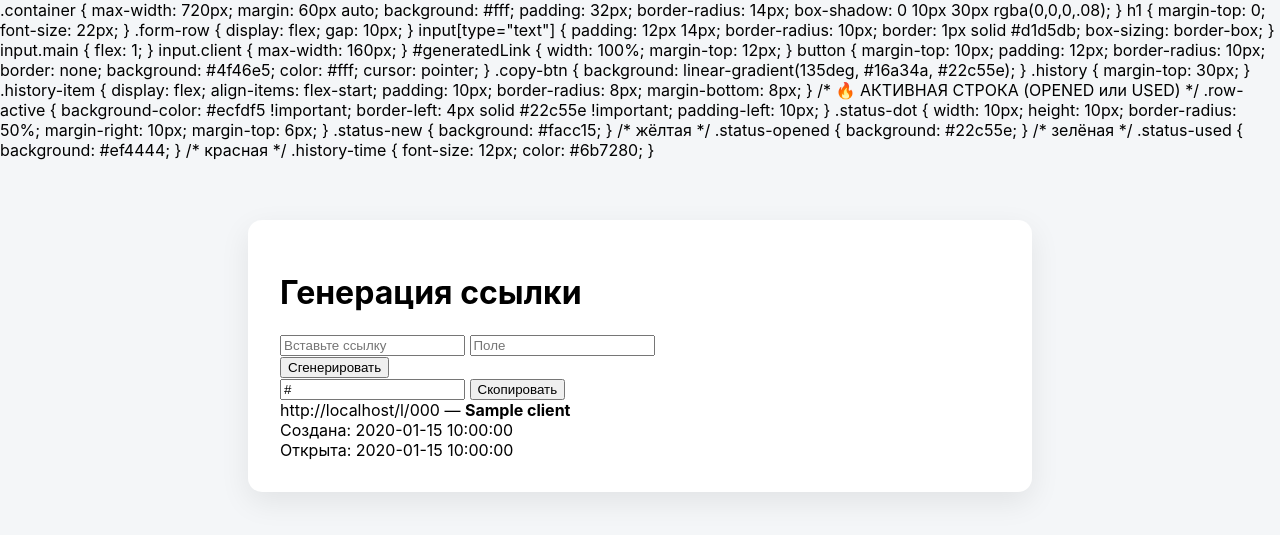
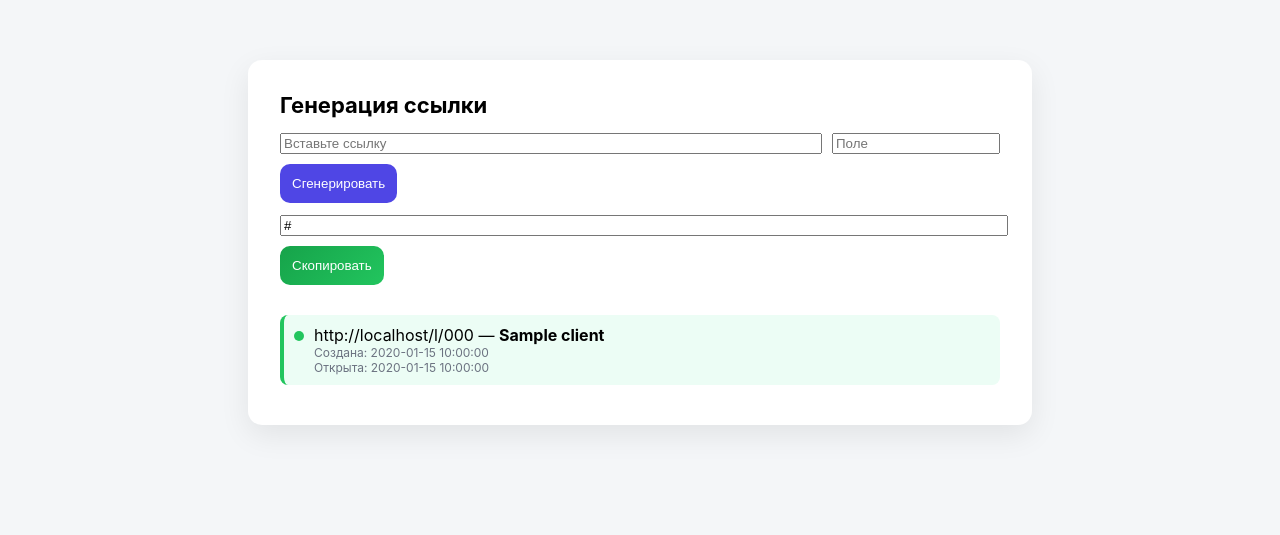
Before and after one commit to sergymarco25-hub/one-time-link, a FastAPI app: template templates/index.html in a window 1280 px wide. Shown: the top 535 px of the page. Run offline with FastAPI, Linux system fonts and the light colour scheme; the template is opened without the code that fills it: most values are stand-ins (such as "Sample title", 1, 10 or a date in 2020).

Commit message:
Update index.html

```diff
--- a/templates/index.html
+++ b/templates/index.html
@@ -10,37 +10,6 @@ body {
   background: #f4f6f8;
   margin: 0;
 }
-
-.container {
-  max-width: 720px;
-  margin: 60px auto;
-  background: #fff;
-  padding: 32px;
-  border-radius: 14px;
-  box-shadow: 0 10px 30px rgba(0,0,0,.08);
-}
-
-/* кнопки */
-button {
-  transition: transform 0.12s ease, box-shadow 0.12s ease;
-}
-
-button:active {
-  transform: scale(0.96);
-  box-shadow: 0 4px 10px rgba(0,0,0,0.15) inset;
-}
-
-/* анимация клика */
-@keyframes pulse {
-  0% { transform: scale(1); }
-  50% { transform: scale(1.04); }
-  100% { transform: scale(1); }
-}
-
-button.pulse {
-  animation: pulse 0.3s ease;
-}
-</style>
 
 .container {
   max-width: 720px;
@@ -84,29 +53,38 @@ button {
   background: #4f46e5;
   color: #fff;
   cursor: pointer;
+  transition: transform .12s ease, box-shadow .12s ease;
+}
+
+button:active {
+  transform: scale(0.96);
+  box-shadow: inset 0 4px 10px rgba(0,0,0,.15);
 }
 
 .copy-btn {
   background: linear-gradient(135deg, #16a34a, #22c55e);
 }
 
-.history {
-  margin-top: 30px;
+/* pulse */
+@keyframes pulse {
+  0% { transform: scale(1); }
+  50% { transform: scale(1.04); }
+  100% { transform: scale(1); }
 }
+button.pulse { animation: pulse .3s ease; }
+
+.history { margin-top: 30px; }
 
 .history-item {
   display: flex;
-  align-items: flex-start;
   padding: 10px;
   border-radius: 8px;
   margin-bottom: 8px;
 }
 
-/* 🔥 АКТИВНАЯ СТРОКА (OPENED или USED) */
 .row-active {
-  background-color: #ecfdf5 !important;
-  border-left: 4px solid #22c55e !important;
-  padding-left: 10px;
+  background: #ecfdf5;
+  border-left: 4px solid #22c55e;
 }
 
 .status-dot {
@@ -117,9 +95,9 @@ button {
   margin-top: 6px;
 }
 
-.status-new { background: #facc15; }    /* жёлтая */
-.status-opened { background: #22c55e; } /* зелёная */
-.status-used { background: #ef4444; }   /* красная */
+.status-new { background: #facc15; }
+.status-opened { background: #22c55e; }
+.status-used { background: #ef4444; }
 
 .history-time {
   font-size: 12px;
@@ -135,21 +113,9 @@ button {
 
 <form method="post" action="/create">
   <div class="form-row">
-    <input
-      class="main"
-      id="targetInput"
-      name="target_url"
-      placeholder="Вставьте ссылку"
-      required
-    >
-
-    <input
-      class="client"
-      name="client"
-      placeholder="Поле"
-    >
+    <input class="main" id="targetInput" name="target_url" placeholder="Вставьте ссылку" required>
+    <input class="client" name="client" placeholder="Поле">
   </div>
-
   <button type="submit">Сгенерировать</button>
 </form>
 
@@ -160,148 +126,63 @@ button {
 
 <div class="history">
 {% for code, item in links.items() %}
-<div class="history-item {% if item.state == 'OPENED' or item.state == 'USED' %}row-active{% endif %}">
-
+<div class="history-item {% if item.state != 'NEW' %}row-active{% endif %}">
   <span class="status-dot
     {% if item.state == 'NEW' %}status-new
     {% elif item.state == 'OPENED' %}status-opened
-    {% elif item.state == 'USED' %}status-used
-    {% endif %}">
+    {% else %}status-used{% endif %}">
   </span>
-
   <div>
-    <div>
-      {{ request.base_url }}l/{{ code }}
-      {% if item.client %} — <b>{{ item.client }}</b>{% endif %}
-    </div>
-
-    <div class="history-time">
-      Создана: {{ item.created_at }}
-    </div>
-
+    <div>{{ request.base_url }}l/{{ code }}{% if item.client %} — <b>{{ item.client }}</b>{% endif %}</div>
+    <div class="history-time">Создана: {{ item.created_at }}</div>
     {% if item.opened_at %}
-    <div class="history-time">
-      Открыта: {{ item.opened_at }}
-    </div>
+      <div class="history-time">Открыта: {{ item.opened_at }}</div>
     {% endif %}
   </div>
-
 </div>
 {% endfor %}
 </div>
-
 </div>
 
 <script>
+// анимация кнопок
+document.querySelectorAll("button").forEach(btn => {
+  btn.addEventListener("click", () => {
+    btn.classList.remove("pulse");
+    void btn.offsetWidth;
+    btn.classList.add("pulse");
+  });
+});
+
+// копирование
 function copyLink() {
-  const i = document.getElementById("generatedLink");
-  i.select();
+  const input = document.getElementById("generatedLink");
+  if (!input) return;
+  input.select();
   document.execCommand("copy");
+  input.style.background = "#dcfce7";
+  setTimeout(() => input.style.background = "", 300);
 }
 
-/* 🔁 Поднимаем активные (зелёные) ссылки вверх */
-document.addEventListener("DOMContentLoaded", () => {
-  const history = document.querySelector(".history");
-  if (!history) return;
-
-  const items = Array.from(history.querySelectorAll(".history-item"));
-
-  const active = items.filter(i => i.classList.contains("row-active"));
-  const inactive = items.filter(i => !i.classList.contains("row-active"));
-
-  // Очищаем контейнер
-  history.innerHTML = "";
-
-  // Сначала активные (в том порядке, как пришли)
-  active.forEach(i => history.appendChild(i));
-
-  // Потом остальные
-  inactive.forEach(i => history.appendChild(i));
-});
-</script>
-<script>
-function copyLink() {
-  const input = document.getElementById("generatedLink");
-  input.select();
-  input.setSelectionRange(0, 99999);
-  navigator.clipboard.writeText(input.value);
-}
-
-/* сохраняем ссылку ТОЛЬКО В ЭТОЙ ВКЛАДКЕ */
-document.addEventListener("DOMContentLoaded", () => {
-  const saved = localStorage.getItem("generated_link");
-  if (saved) {
-    document.getElementById("generatedLink").value = saved;
-  }
-});
-
-/* перехватываем submit формы */
-document.querySelector("form").addEventListener("submit", () => {
-  setTimeout(() => {
-    const input = document.getElementById("generatedLink");
-    if (input && input.value) {
-      localStorage.setItem("generated_link", input.value);
-    }
-  }, 500);
-});
-</script>
-  <script>
-/* ========== СОХРАНЕНИЕ ССЫЛКИ В РАМКАХ ВКЛАДКИ ========== */
-
-// если сервер вернул новую ссылку — сохраняем её
+// sessionStorage — ОДНА ВКЛАДКА
 {% if link %}
 sessionStorage.setItem("generatedLink", "{{ link }}");
 {% endif %}
 
-// при загрузке страницы — восстанавливаем ссылку ТОЛЬКО для этой вкладки
-const savedLink = sessionStorage.getItem("generatedLink");
-if (savedLink) {
-  const field = document.getElementById("generatedLink");
-  if (field) {
-    field.value = savedLink;
-  }
+const saved = sessionStorage.getItem("generatedLink");
+if (saved && document.getElementById("generatedLink")) {
+  document.getElementById("generatedLink").value = saved;
 }
 
-/* ========== КОПИРОВАНИЕ ========== */
-function copyLink() {
-  const input = document.getElementById("generatedLink");
-  if (!input || !input.value) return;
-
-  input.select();
-  document.execCommand("copy");
-
-  // лёгкая анимация
-  input.style.background = "#dcfce7";
-  setTimeout(() => {
-    input.style.background = "";
-  }, 300);
-}
-    // ===== СОХРАНЕНИЕ ПОЛЯ ГЕНЕРАЦИИ (target_url) ДЛЯ КАЖДОЙ ВКЛАДКИ =====
-const targetInput = document.querySelector('input[name="target_url"]');
-
-if (targetInput) {
-  // восстановление при перезагрузке
-  const savedTarget = sessionStorage.getItem("target_url");
-  if (savedTarget) {
-    targetInput.value = savedTarget;
-  }
-
-  // сохранение при вводе
-  targetInput.addEventListener("input", () => {
-    sessionStorage.setItem("target_url", targetInput.value);
+const target = document.getElementById("targetInput");
+if (target) {
+  const t = sessionStorage.getItem("target_url");
+  if (t) target.value = t;
+  target.addEventListener("input", () => {
+    sessionStorage.setItem("target_url", target.value);
   });
 }
 </script>
-  <script>
-document.querySelectorAll("button").forEach(btn => {
-  btn.addEventListener("click", () => {
-    btn.classList.remove("pulse");
-    void btn.offsetWidth; // перезапуск анимации
-    btn.classList.add("pulse");
-  });
-});
-</script>
+
 </body>
 </html>
-</body>
-</html>
```
